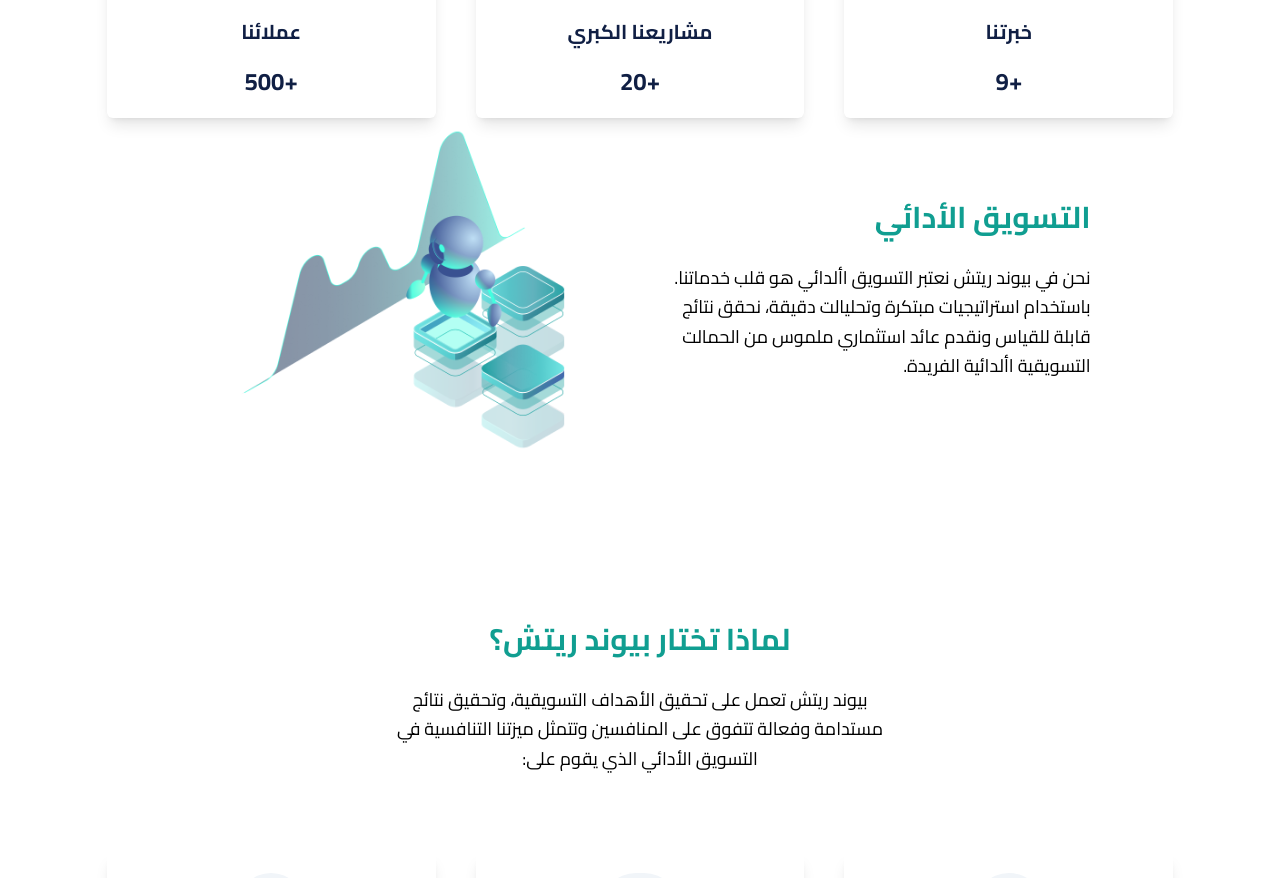
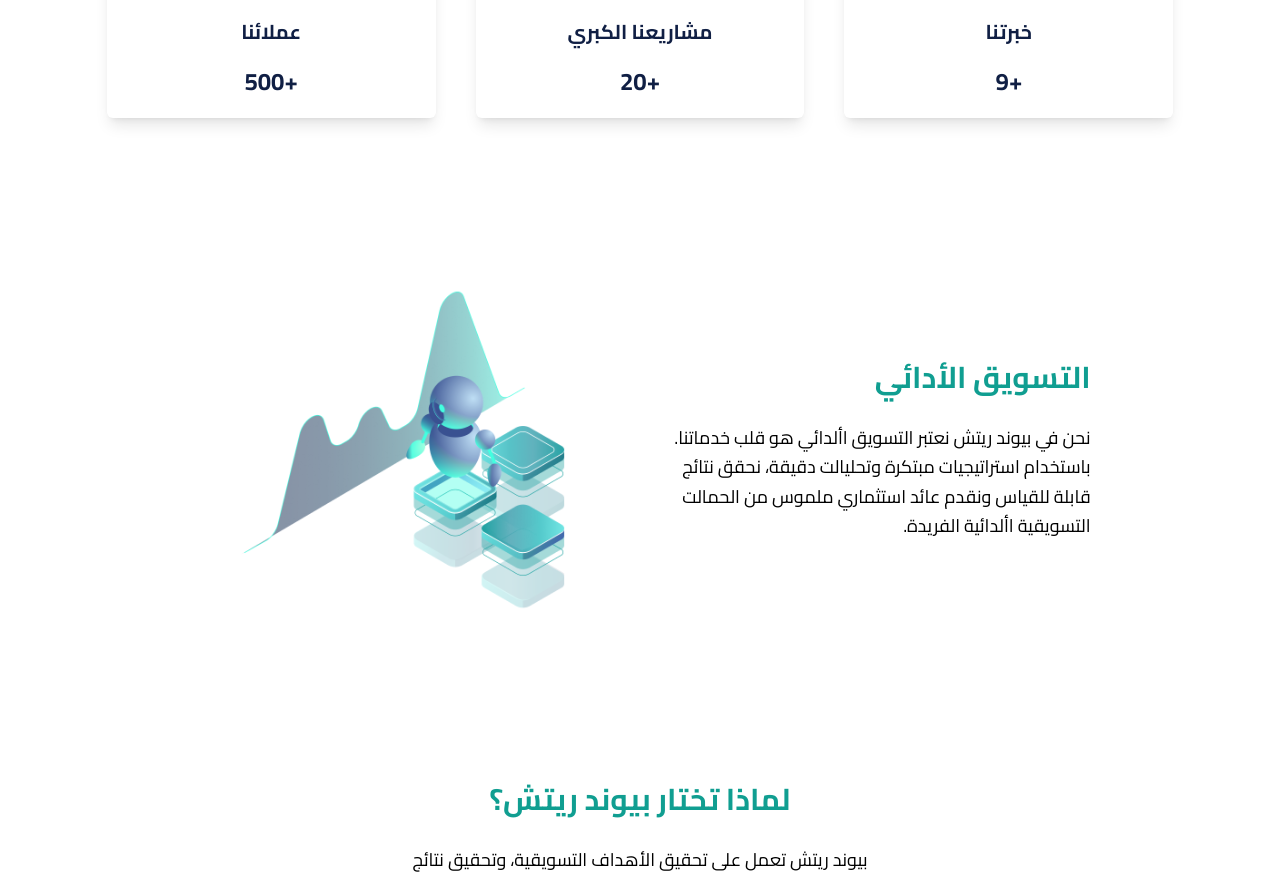
Before and after one commit to hazemali16/beyond-reach-landing-page, a Next.js app: page / in a window 1280 px wide. Shown: the part 1030-1908 px from the top of the page. Built offline with nearby package versions, Linux system fonts and the light colour scheme.

Commit message:
Update Services.jsx

```diff
--- a/app/components/Services.jsx
+++ b/app/components/Services.jsx
@@ -3,7 +3,7 @@
 
 const Services = () => {
   return (
-  <div className="w-10/12 flex justify-center gap-12 items-center mx-auto opacity-0 duration-500 translate-y-10 max-sm:w-11/12 max-lg:flex-col-reverse" id="services">
+  <div className="w-10/12 flex justify-center gap-12 items-center mx-auto opacity-0 duration-500 translate-y-10 max-sm:w-11/12 max-lg:flex-col-reverse pt-40" id="services">
     <div className="w-2/5 overflow-hidden max-lg:w-full">
     <h2 className="text-3xl mb-7 font-bold text-[var(--second-color)] duration-500 translate-y-[200px] delay-300 max-sm:text-2xl max-sm:mb-5">التسويق الأدائي</h2>
     <p className="text-lg leading-relaxed duration-700 translate-y-[200px] delay-700 max-sm:text-base">
```
